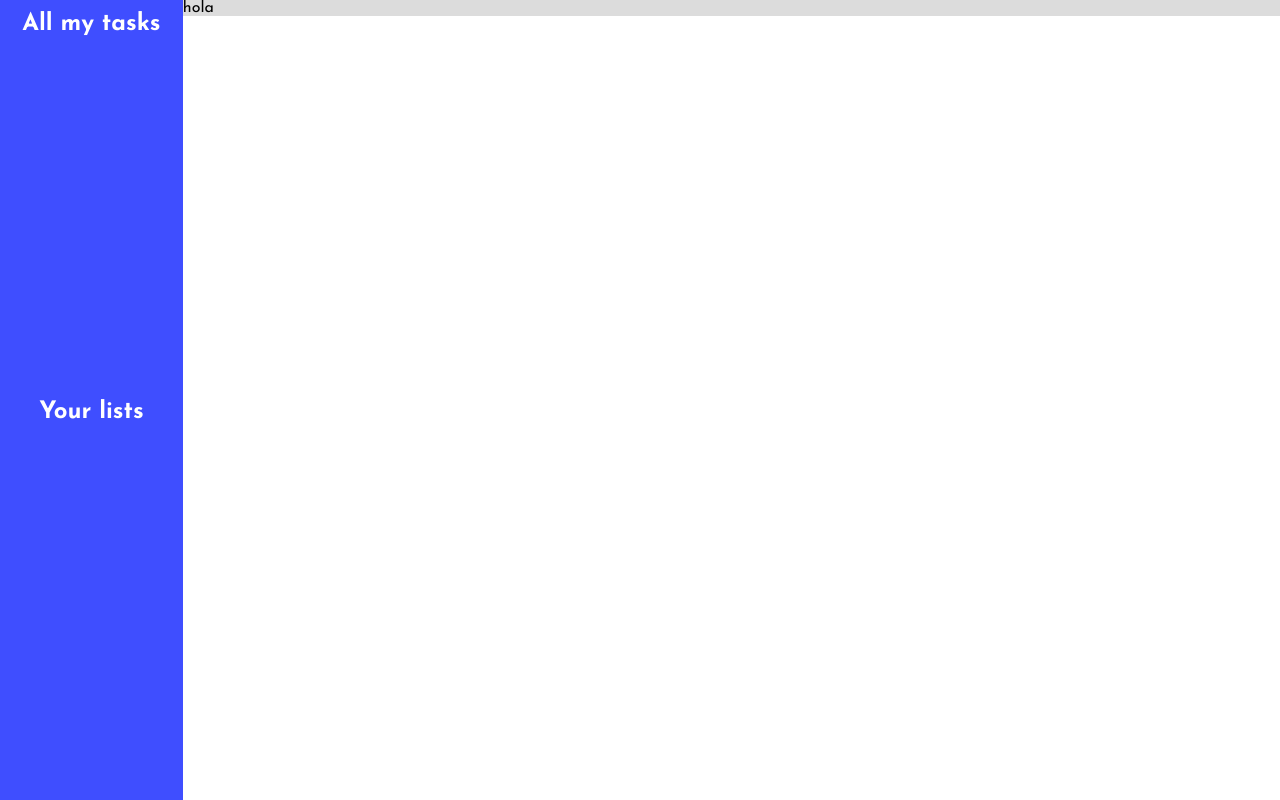
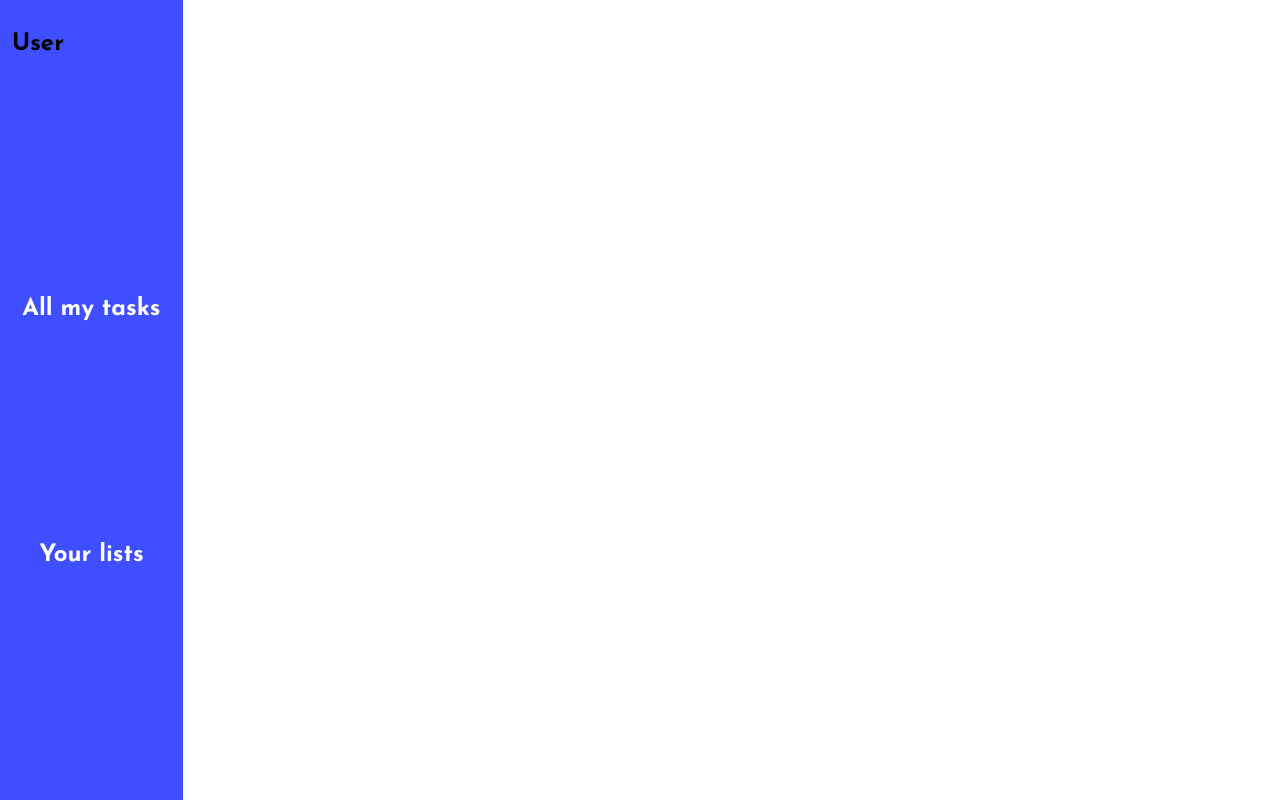
Before and after one commit to Betolicon/to-do, a website built with webpack: page src/template.html in a window 1280 px wide. Built offline with nearby package versions, Linux system fonts and the light colour scheme.

Commit message:
I created a div for the user info

```diff
--- a/src/template.html
+++ b/src/template.html
@@ -7,6 +7,9 @@
 </head>
 <body>
     <div class="sidebar">
+        <div class="user">
+            <h2>User</h2>
+        </div>
         <div class="tasks">
             <h1>All my tasks</h1>
             <ul>
@@ -20,9 +23,6 @@
         </div>
     </div>
     <div class="main">
-        <div class="header">
-            hola
-        </div>
         <div class="content">
 
         </div>
```
